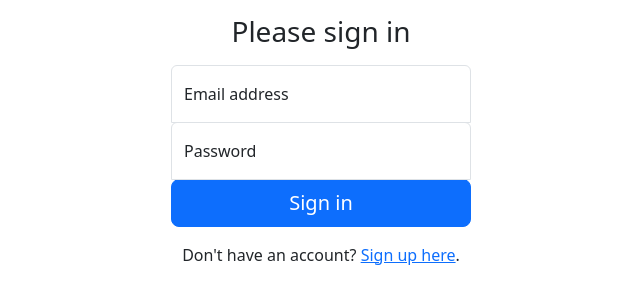
After one commit to upflairs-pvt-ltd/JECRC-20april2024, a Flask app: page /signup in a window 1280 px wide. The commit adds this page. Shown: the top 304 px of the page, without its empty margins (319-959 px from the left). Run offline with Flask 3, Linux system fonts and the light colour scheme.

Commit message:
class aded

```diff
--- a/flask_template/app.py
+++ b/flask_template/app.py
@@ -1,4 +1,4 @@
-from flask import Flask,render_template
+from flask import Flask,render_template,url_for,request
 
 app = Flask(__name__)
 
@@ -6,6 +6,32 @@ app = Flask(__name__)
 def home():
     return render_template('index.html')
 
+@app.route('/signup')
+def signup():
+    return render_template('sign.html')
+
+@app.route('/contact')
+def contact():
+    return render_template('contact.html')
+
+@app.route('/userdata')
+def userdata():
+    return render_template('user_data.html')
+
+
+@app.route('/submitdata',methods=['GET','POST'])
+def submitdata():
+    if request.method == "POST":
+        profession = request.form['profession']
+        name = request.form['name']
+        email = request.form['email']
+        password = request.form['password']
+        user_data = {"user_profession":profession,
+        "user_name":name,"user_email":email,
+        "user_password":password}
+
+        return user_data
+
 
 
 
--- /dev/null
+++ b/flask_template/templates/sign.html
@@ -0,0 +1,92 @@
+<!DOCTYPE html>
+<html lang="en">
+<head>
+  <meta charset="UTF-8">
+  <meta name="viewport" content="width=device-width, initial-scale=1.0">
+  <title>Sign Up & Login Page</title>
+  <link href="https://cdn.jsdelivr.net/npm/bootstrap@5.3.0-alpha1/dist/css/bootstrap.min.css" rel="stylesheet">
+  <style>
+    .form-signin {
+      max-width: 330px;
+      padding: 15px;
+      margin: auto;
+    }
+    .form-signin .form-floating:focus-within {
+      z-index: 2;
+    }
+    .form-signin input[type="email"],
+    .form-signin input[type="password"] {
+      margin-bottom: -1px;
+      border-bottom-right-radius: 0;
+      border-bottom-left-radius: 0;
+    }
+    .form-signin input[type="email"]:focus,
+    .form-signin input[type="password"]:focus {
+      z-index: 3;
+    }
+  </style>
+</head>
+<body class="text-center">
+  <main class="form-signin">
+    <form id="loginForm">
+      <h1 class="h3 mb-3 fw-normal">Please sign in</h1>
+      <div class="form-floating">
+        <input type="email" class="form-control" id="email" placeholder="name@example.com" required>
+        <label for="email">Email address</label>
+      </div>
+      <div class="form-floating">
+        <input type="password" class="form-control" id="password" placeholder="Password" required>
+        <label for="password">Password</label>
+      </div>
+      <button class="w-100 btn btn-lg btn-primary" type="submit">Sign in</button>
+    </form>
+    <div class="mt-3">
+      <p>Don't have an account? <a href="#" id="signupLink">Sign up here</a>.</p>
+    </div>
+    <form id="signupForm" style="display:none;">
+      <h1 class="h3 mb-3 fw-normal">Sign Up</h1>
+      <div class="form-floating">
+        <input type="text" class="form-control" id="signupName" placeholder="Your Name" required>
+        <label for="signupName">Your Name</label>
+      </div>
+      <div class="form-floating">
+        <input type="email" class="form-control" id="signupEmail" placeholder="name@example.com" required>
+        <label for="signupEmail">Email address</label>
+      </div>
+      <div class="form-floating">
+        <input type="password" class="form-control" id="signupPassword" placeholder="Password" required>
+        <label for="signupPassword">Password</label>
+      </div>
+      <button class="w-100 btn btn-lg btn-primary" type="submit">Sign up</button>
+    </form>
+  </main>
+
+  <script src="https://cdn.jsdelivr.net/npm/@popperjs/core@2.11.6/dist/umd/popper.min.js"></script>
+  <script src="https://cdn.jsdelivr.net/npm/bootstrap@5.3.0-alpha1/dist/js/bootstrap.min.js"></script>
+  <script>
+    const loginForm = document.getElementById('loginForm');
+    const signupLink = document.getElementById('signupLink');
+    const signupForm = document.getElementById('signupForm');
+
+    signupLink.addEventListener('click', (e) => {
+      e.preventDefault();
+      loginForm.style.display = 'none';
+      signupForm.style.display = 'block';
+    });
+
+    signupForm.addEventListener('submit', (e) => {
+      e.preventDefault();
+      const name = document.getElementById('signupName').value;
+      const email = document.getElementById('signupEmail').value;
+      const password = document.getElementById('signupPassword').value;
+      // You can handle sign-up logic here
+      console.log('Name:', name);
+      console.log('Email:', email);
+      console.log('Password:', password);
+      // For simplicity, let's just show the login form again after signup
+      loginForm.style.display = 'block';
+      signupForm.style.display = 'none';
+    });
+  </script>
+</body>
+</html>
```
Also changed, not shown: flask_template/templates/assignment.html (added, +99 -0 lines), flask_template/templates/contact.html (added, +55 -0 lines), flask_template/templates/index.html (+8 -0 lines), flask_template/templates/user_data.html (added, +34 -0 lines).
